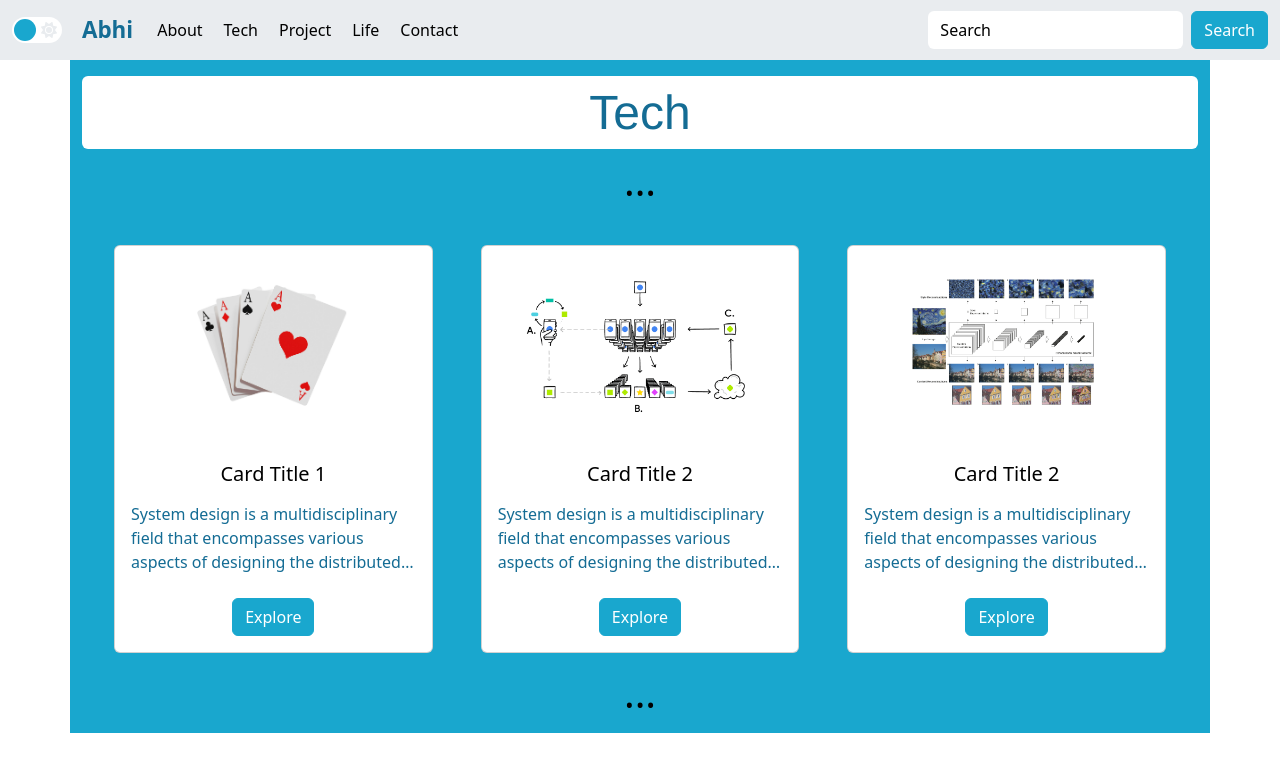
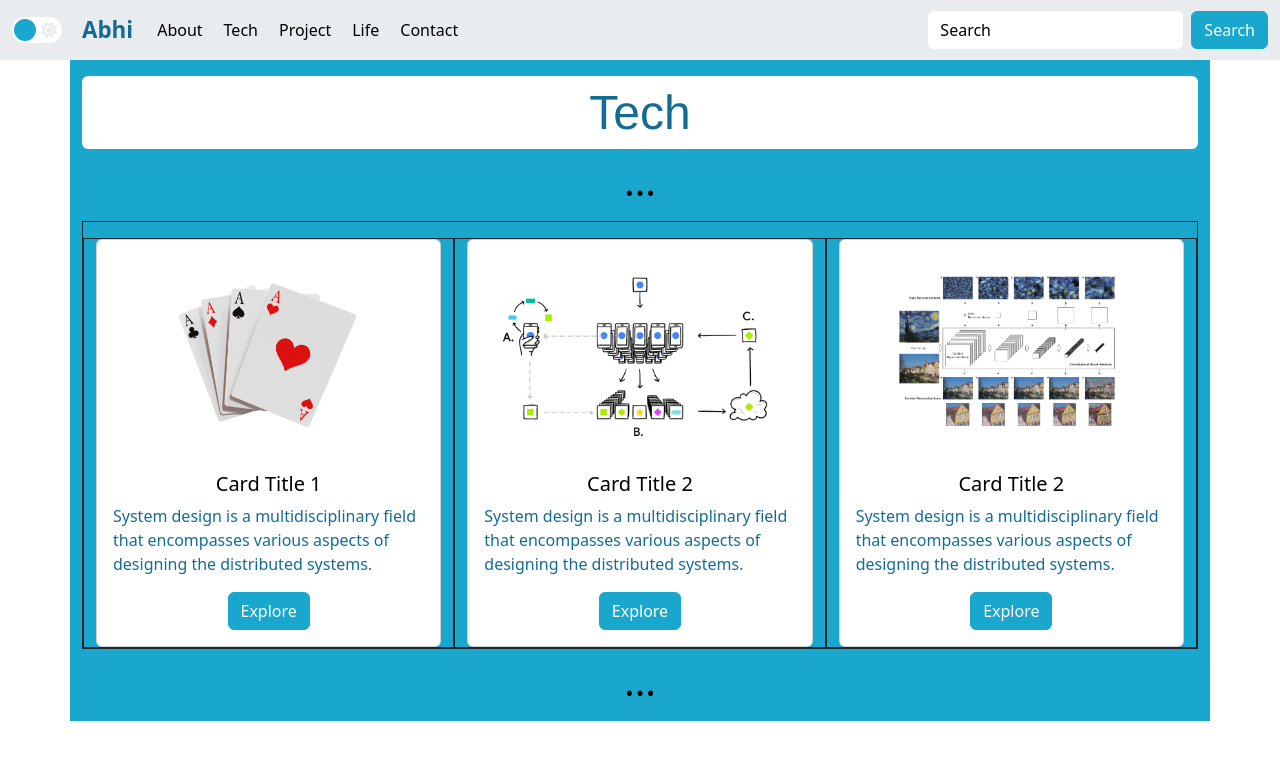
Before and after one commit to abhishekprakash256/react-lab, a React (Create React App) app in the folder bootstrap-testing/: page / in a window 1280 px wide. Shown: the top 772 px of the page. Built offline with nearby package versions, Linux system fonts and the light colour scheme.

Commit message:
margin padding fixed

```diff
--- a/bootstrap-testing/src/Card.css
+++ b/bootstrap-testing/src/Card.css
@@ -11,7 +11,7 @@
     display: -webkit-box;
     -webkit-line-clamp: 3; /* Number of lines to show */
     -webkit-box-orient: vertical;
-    margin-top: -20px;
+
 }
 
 .card-img-container {
@@ -19,7 +19,7 @@
     height: 200px; /* Set the height you want */
     object-fit: contain; /* Ensures the image fits within the container */
     object-position: center; /* Centers the image horizontally */
-    border-radius: 2px;
+
 
   }
 
--- a/bootstrap-testing/src/Card.js
+++ b/bootstrap-testing/src/Card.js
@@ -6,29 +6,29 @@ import { Container, Row, Col, Card, Button } from 'react-bootstrap';
 
 function CardTemp({ card_para , img_src , card_url, card_title } ) {
   return (
-    <Container >
 
-      <Card  >
-      <Card.Img className = "card-img-container p-3" variant="top" src= { img_src } />
+
+      <Card className="" >
+      <Card.Img className = "card-img-container mt-3" variant="top" src= { img_src } />
       <Card.Body>
       <div className='font-color-class text-center card-title'>
       <Card.Title>{ card_title }</Card.Title>
       </div>
 
-        <Card.Text className="card-text font-color-class mt-3">
+        <Card.Text className="card-text font-color-class">
 
             { card_para }
 
         </Card.Text>
 
-        <div className='text-center mt-4'>
+        <div className='text-center '>
         <Button className='button-custom-color' href={ card_url } >Explore</Button>
         </div>
 
       </Card.Body>
     </Card>
 
-    </Container>
+
   );
 }
 
--- a/bootstrap-testing/src/CardBundle.js
+++ b/bootstrap-testing/src/CardBundle.js
@@ -27,9 +27,9 @@ function CardBundle() {
 
   return (
     <Container >
-      <Row className='mt-3 p-2'>
+      <Row className="border border-dark">
         {cardData.map((card, index) => (
-          <Col key={index} xs={12} md={4} className="">
+          <Col key={index} xs={12} md={4} className="mt-3 border border-dark">
             {card.card_title ? (
               <CardTemp
                 card_title={card.card_title}
```
